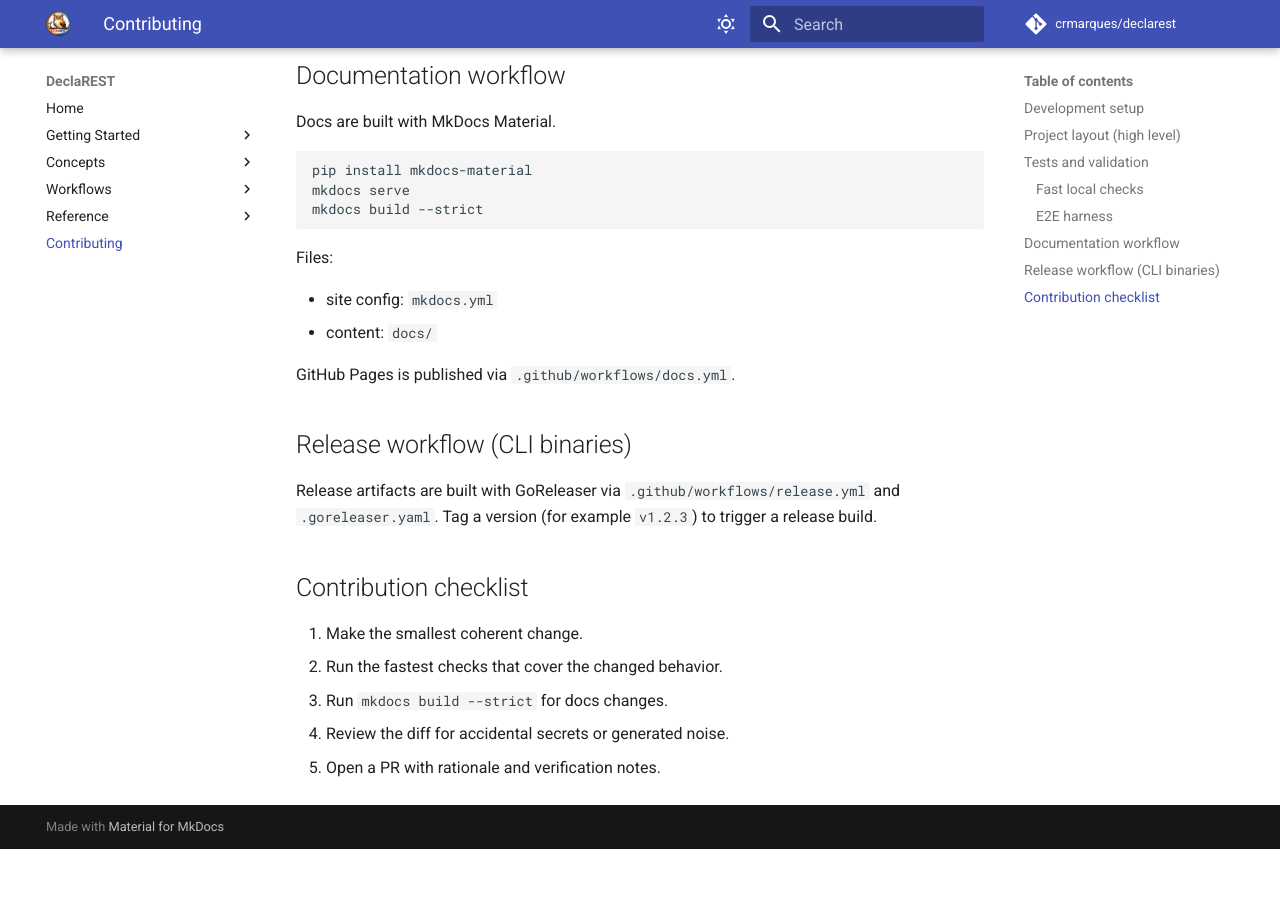
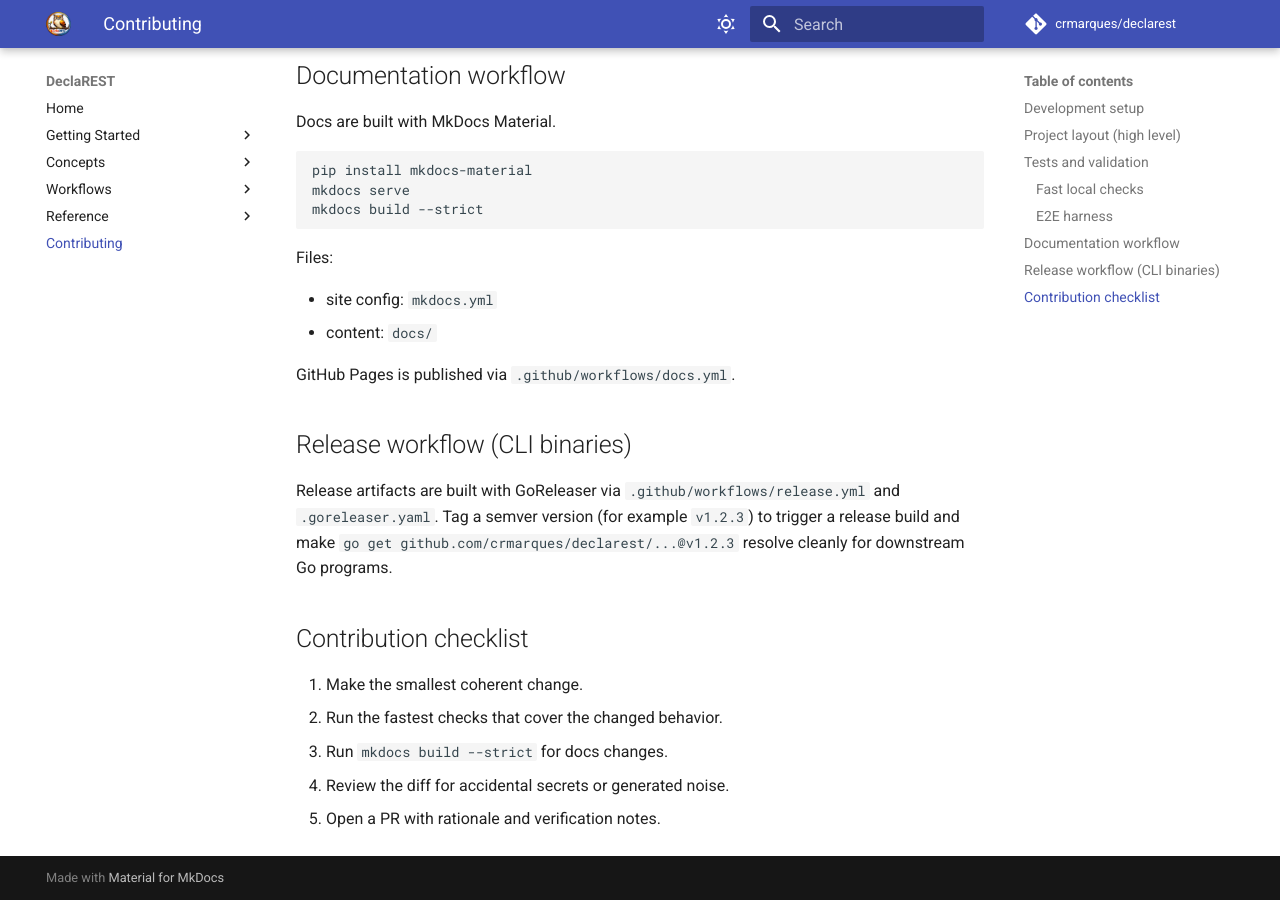
Before and after one commit to crmarques/declarest, an MkDocs documentation site: the page built from docs/contributing.md, in a window 1280 px wide and 900 px high, scrolled down 1227 px. Built offline with MkDocs 1.6.1 and Material for MkDocs 9.7.7, drawn with Linux system fonts in a browser that asks for light colours; comment, search, counter and statistics services are not loaded; before the commit the page ends 2076 px from its top, so only the background shows below that.

Commit message:
feat(releaser): update releaser to publish go packages on new tags

```diff
--- a/docs/contributing.md
+++ b/docs/contributing.md
@@ -69,7 +69,7 @@
 ## Release workflow (CLI binaries)
 
 Release artifacts are built with GoReleaser via `.github/workflows/release.yml` and `.goreleaser.yaml`.
-Tag a version (for example `v1.2.3`) to trigger a release build.
+Tag a semver version (for example `v1.2.3`) to trigger a release build and make `go get github.com/crmarques/declarest/...@v1.2.3` resolve cleanly for downstream Go programs.
 
 ## Contribution checklist
 
```
Also changed, not shown: 1 other file.
